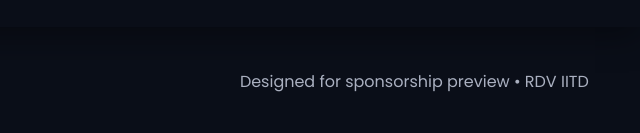
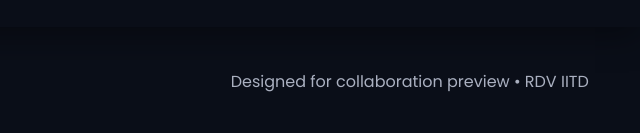
Before and after one commit to amanbalara/IITD-PROM, a plain HTML site: page index.html in a window 1280 px wide. Shown: the part 4159-4292 px from the top of the page, 640-1280 px from the left. Drawn offline with Linux system fonts and the light colour scheme.

Commit message:
Update index.html

```diff
--- a/index.html
+++ b/index.html
@@ -510,7 +510,7 @@
         <span>© Rendezvous 2025 • IIT Delhi</span>
       </div>
       <div>
-        <span class="muted">Designed for sponsorship preview • RDV IITD</span>
+        <span class="muted">Designed for collaboration preview • RDV IITD</span>
       </div>
     </div>
   </footer>
```
